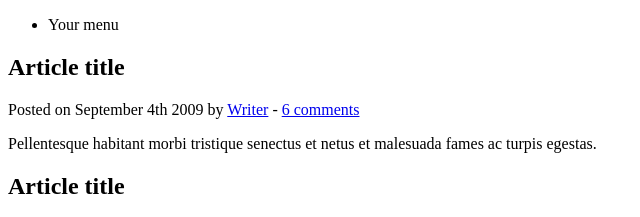
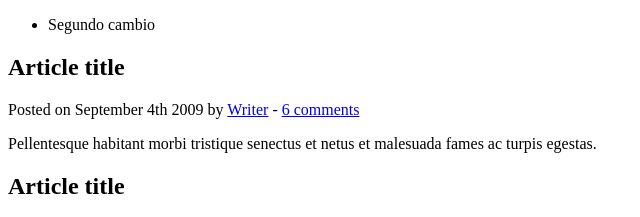
Before and after one commit to AdrianFN/demo-repo2, a plain HTML site: page Index.html in a window 1280 px wide. Shown: the top 217 px of the page, 0-640 px from the left. Drawn offline with Linux system fonts and the light colour scheme.

Commit message:
Se modificó el título

```diff
--- a/Index.html
+++ b/Index.html
@@ -4,7 +4,7 @@
 
 <head>
 	<meta http-equiv="Content-Type" content="text/html; charset=UTF-8" />
-	<title>Your Website</title>
+	<title>Primer cambio</title>
 </head>
 
 <body>
@@ -12,7 +12,7 @@
 	<header>
 		<nav>
 			<ul>
-				<li>Your menu</li>
+				<li>Segundo cambio</li>
 			</ul>
 		</nav>
 	</header>
```
